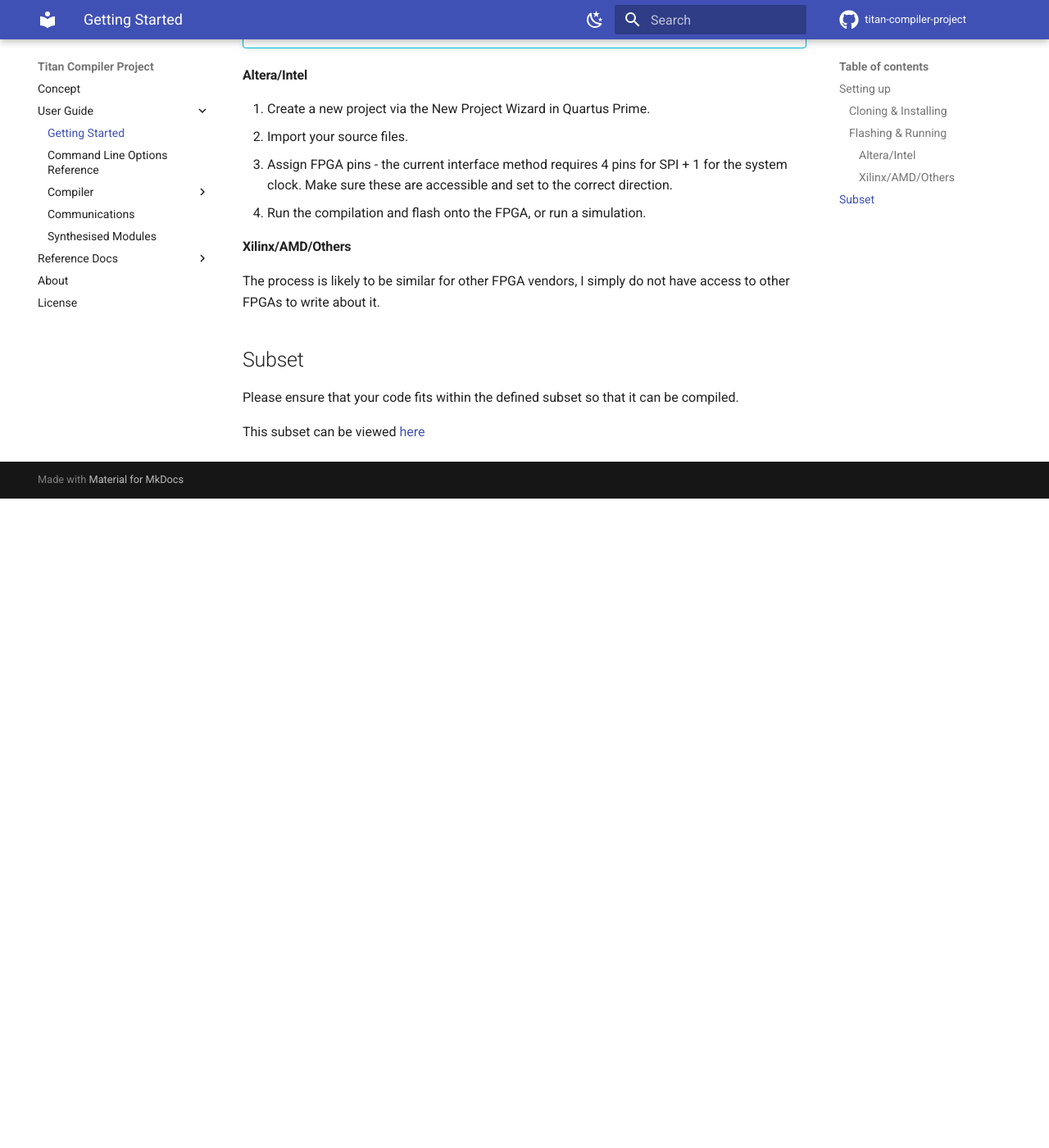
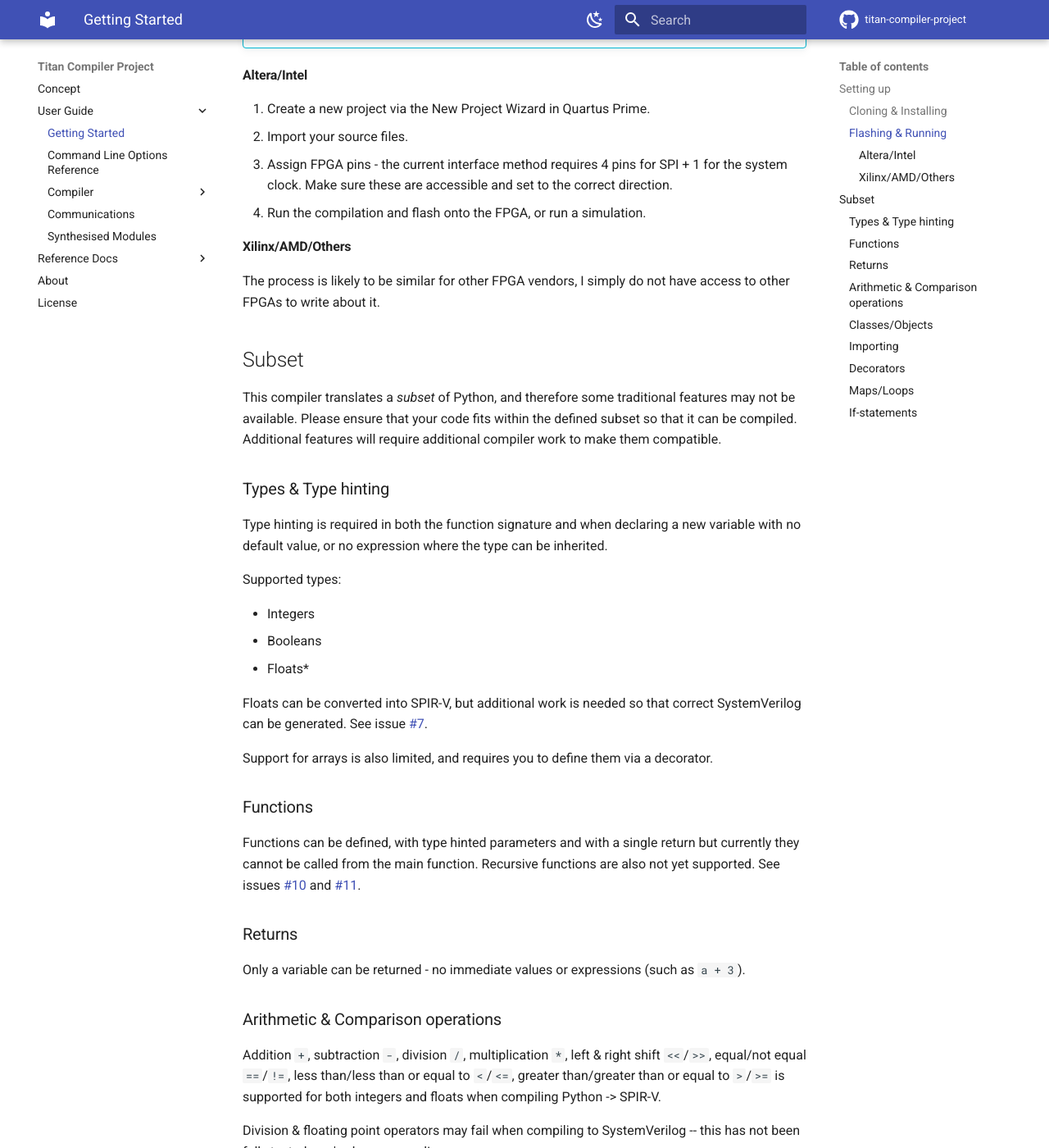
Before and after one commit to titan-compiler-project/titan, an MkDocs documentation site: the page built from docs/user-guide/getting-started.md, in a window 1280 px wide and 1400 px high, scrolled down 2143 px. Shown: the whole window at 82% size. Built offline with MkDocs 1.6.1 and Material for MkDocs 9.7.7, drawn with Linux system fonts in a browser that asks for light colours; before the commit the page ends 2751 px from its top, so only the background shows below that; some of the changed text lies outside the part shown.

Commit message:
updated docs

```diff
--- a/docs/user-guide/getting-started.md
+++ b/docs/user-guide/getting-started.md
@@ -95,14 +95,52 @@
 
 
 ## Subset
-Please ensure that your code fits within the defined subset so that it can be compiled.
+This compiler translates a *subset* of Python, and therefore some traditional features may not be available. Please ensure that your code fits within the defined subset so that it can be compiled. Additional features will require additional compiler work to make them compatible.
 
-This subset can be viewed [here](todo)
+### Types & Type hinting
+Type hinting is required in both the function signature and when declaring a new variable with no default value, or no expression where the type can be inherited.
 
-<!-- ### Valid Features
+Supported types:
 
-- 32-bit integers & floats
+- Integers
 - Booleans
-- Type hints
-- Arithmetic operations
-- Comparison operations -->
+- Floats*
+
+Floats can be converted into SPIR-V, but additional work is needed so that correct SystemVerilog can be generated. See issue [#7](https://github.com/titan-compiler-project/titan/issues/7).
+
+Support for arrays is also limited, and requires you to define them via a decorator.
+
+
+### Functions
+Functions can be defined, with type hinted parameters and with a single return but currently they cannot be called from the main function. Recursive functions are also not yet supported. See issues [#10](https://github.com/titan-compiler-project/titan/issues/10) and [#11](https://github.com/titan-compiler-project/titan/issues/11).
+
+
+### Returns
+Only a variable can be returned - no immediate values or expressions (such as ``a + 3``).
+
+
+### Arithmetic & Comparison operations
+Addition ``+``, subtraction ``-``, division ``/``, multiplication ``*``, left & right shift ``<<``/``>>``, equal/not equal ``==``/``!=``, less than/less than or equal to ``<``/``<=``, greater than/greater than or equal to ``>``/``>=`` is supported for both integers and floats when compiling Python -> SPIR-V.
+
+Division & floating point operators may fail when compiling to SystemVerilog -- this has not been fully tested, you've been warned!
+
+
+### Classes/Objects
+Classes/Objects/other instances of OOP are not supported. This includes using dot operators to access attributes of an object.
+
+### Importing
+``import`` and ``import x as y`` statements can be processed, but it does not mean that the library itself will be included! It seems counterproductive, but it is used to only allow compatability with certain features of Numpy. These libraries will more than likely make use of unsupported syntax, requiring more work than necessary to get Titan working with it.
+
+``import x from y`` statements will also fail, again because there is no direct importing of code from external libraries.
+
+
+### Decorators
+Not implemented & reserved - these will be used to mark functions which should behave slightly differently. See issue [#8](https://github.com/titan-compiler-project/titan/issues/8).
+
+
+### Maps/Loops
+No support at the moment. Should be implemented but requires evaluating whether the loop contains dependencies.
+
+
+### If-statements
+Only the ternary if statement (``a if c > b else d``) is supported, no regular ``if...elif...else`` statements.
```
Also changed, not shown: docs/user-guide/cli-options.md (+1 -0 lines).
